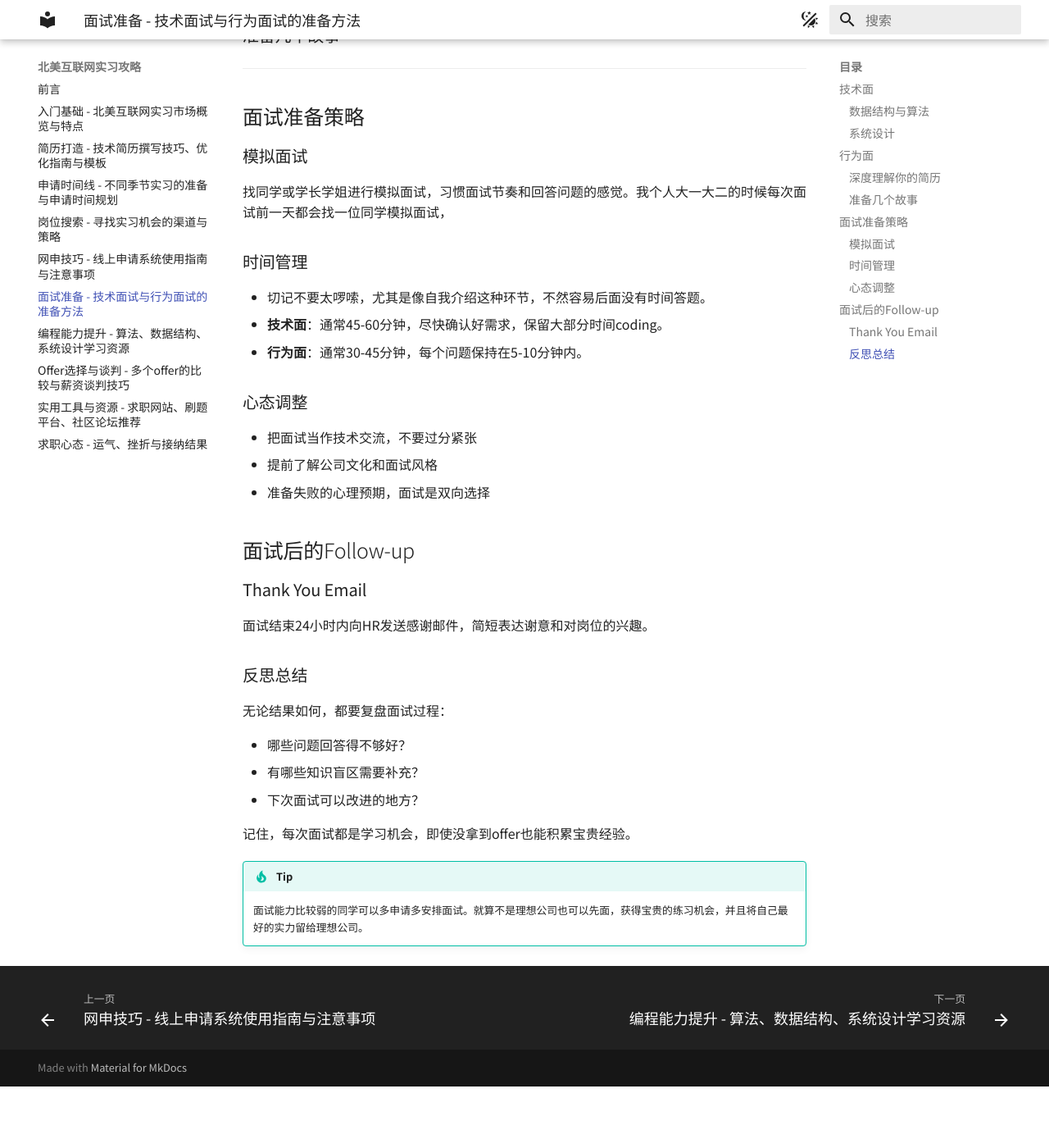
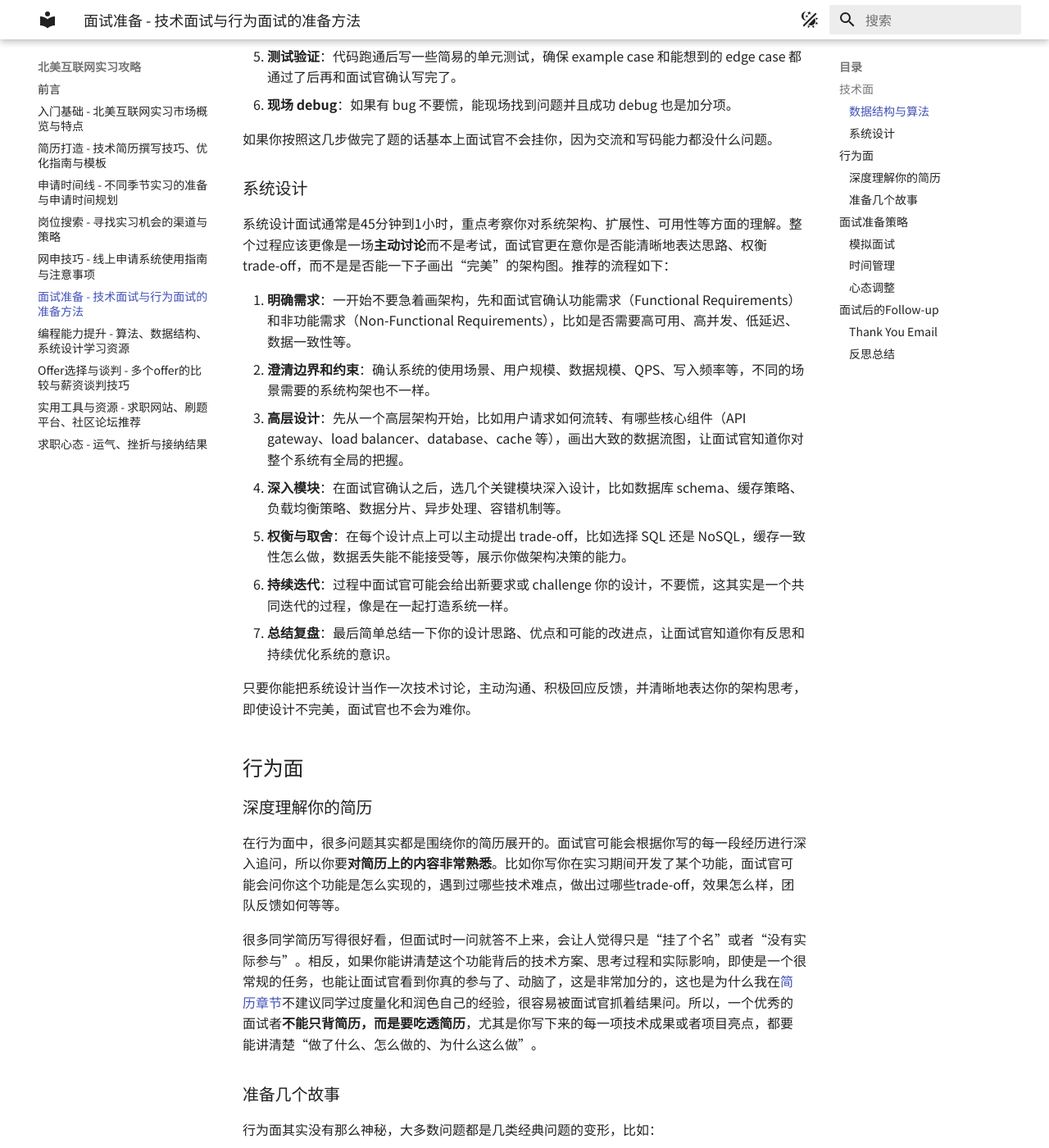
Before and after one commit to SamZhang02/internship-hunt-guide-cn, an MkDocs documentation site: the page built from docs/interviews.md, in a window 1280 px wide and 1400 px high, scrolled down 690 px. Shown: the whole window at 82% size. Built offline with MkDocs 1.6.1 and Material for MkDocs 9.7.7, drawn with Linux system fonts in a browser that asks for light colours; before the commit the page ends 2015 px from its top, so only the background shows below that; some of the changed text lies outside the part shown.

Commit message:
Write chapter on interviews

```diff
--- a/docs/interviews.md
+++ b/docs/interviews.md
@@ -6,19 +6,57 @@
 ## 技术面
 这里主要简单讲解一下技术面的交流技巧，具体提升技术能力提升的资源可以看<a href="programming.md">下一章节</a>。
 ### 数据结构与算法
+算法面一般会在45分钟内给你1-2道LeetCode风格的算法题，在面试中解一道题的步骤应该大致如下:
+
+1. **需求确认**：和面试官确认需求，先确定理解了问题再开始写代码。
+2. **解法讲解**：快速讲解一遍解法，并且和面试官确定这个解法合不合理。
+3. **协作思考**：如果想不出解法，可以适当的找面试官要提示，和面试官一起讨论和 pair program。
+4. **边写边说**：面试官 ok 后可以开始写代码，一边讲解一边写。
+5. **测试验证**：代码跑通后写一些简易的单元测试，确保 example case 和能想到的 edge case 都通过了后再和面试官确认写完了。
+6. **现场 debug**：如果有 bug 不要慌，能现场找到问题并且成功 debug 也是加分项。
+
+如果你按照这几步做完了题的话基本上面试官不会挂你，因为交流和写码能力都没什么问题。
 ### 系统设计
+系统设计面试通常是45分钟到1小时，重点考察你对系统架构、扩展性、可用性等方面的理解。整个过程应该更像是一场**主动讨论**而不是考试，面试官更在意你是否能清晰地表达思路、权衡 trade-off，而不是是否能一下子画出“完美”的架构图。推荐的流程如下：
 
+1. **明确需求**：一开始不要急着画架构，先和面试官确认功能需求（Functional Requirements）和非功能需求（Non-Functional Requirements），比如是否需要高可用、高并发、低延迟、数据一致性等。
+2. **澄清边界和约束**：确认系统的使用场景、用户规模、数据规模、QPS、写入频率等，不同的场景需要的系统构架也不一样。
+3. **高层设计**：先从一个高层架构开始，比如用户请求如何流转、有哪些核心组件（API gateway、load balancer、database、cache 等），画出大致的数据流图，让面试官知道你对整个系统有全局的把握。
+4. **深入模块**：在面试官确认之后，选几个关键模块深入设计，比如数据库 schema、缓存策略、负载均衡策略、数据分片、异步处理、容错机制等。
+5. **权衡与取舍**：在每个设计点上可以主动提出 trade-off，比如选择 SQL 还是 NoSQL，缓存一致性怎么做，数据丢失能不能接受等，展示你做架构决策的能力。
+6. **持续迭代**：过程中面试官可能会给出新要求或 challenge 你的设计，不要慌，这其实是一个共同迭代的过程，像是在一起打造系统一样。
+7. **总结复盘**：最后简单总结一下你的设计思路、优点和可能的改进点，让面试官知道你有反思和持续优化系统的意识。
+
+只要你能把系统设计当作一次技术讨论，主动沟通、积极回应反馈，并清晰地表达你的架构思考，即使设计不完美，面试官也不会为难你。
 ## 行为面
 
 ### 深度理解你的简历
+
+在行为面中，很多问题其实都是围绕你的简历展开的。面试官可能会根据你写的每一段经历进行深入追问，所以你要**对简历上的内容非常熟悉**。比如你写你在实习期间开发了某个功能，面试官可能会问你这个功能是怎么实现的，遇到过哪些技术难点，做出过哪些trade-off，效果怎么样，团队反馈如何等等。
+
+很多同学简历写得很好看，但面试时一问就答不上来，会让人觉得只是“挂了个名”或者“没有实际参与”。相反，如果你能讲清楚这个功能背后的技术方案、思考过程和实际影响，即使是一个很常规的任务，也能让面试官看到你真的参与了、动脑了，这是非常加分的，这也是为什么我在[简历章节](resume.md)不建议同学过度量化和润色自己的经验，很容易被面试官抓着结果问。所以，一个优秀的面试者**不能只背简历，而是要吃透简历**，尤其是你写下来的每一项技术成果或者项目亮点，都要能讲清楚“做了什么、怎么做的、为什么这么做”。
+
 ### 准备几个故事
+
+行为面其实没有那么神秘，大多数问题都是几类经典问题的变形，比如：
+
+- 讲一次你在工作或项目中遇到困难，是怎么解决的；
+- 讲一次你和别人有分歧的经历，怎么沟通、协调；
+- 讲一次你主动承担责任或带头推动事情的例子；
+- 讲一次你在压力比较大的情况下怎么完成任务的；
+- 讲一次你失败的经历，从中有什么收获。
+
+这些问题的核心在于看你**解决问题的思路、沟通协作能力、责任心和反思能力**。建议你提前准备几套这样的故事，最好是你亲身经历过、比较熟悉的场景，能真实地还原当时的背景和你的角色。回答的时候可以用 **问题 - 产出 - 结果**的框架来组织答案，让整个故事听起来有条理、有重点。
+
+面试前写下来、过一遍，不是为了背，而是为了**到时候不慌**。很多人第一次被问这种问题，会觉得不知道从哪里说起，脑子一片空白。如果你提前练过，现场就会更从容，思路也会更清晰。
 
 ---
 ## 面试准备策略
 
 ### 模拟面试
+找同学或学长学姐进行模拟面试，习惯面试节奏和回答问题的感觉。我大一大二的时候每次面试前一天都会找一位同学模拟面试。
 
-找同学或学长学姐进行模拟面试，习惯面试节奏和回答问题的感觉。我个人大一大二的时候每次面试前一天都会找一位同学模拟面试，
+模拟面试不一定能完全还原真实面试的场景，但它可以帮你提前适应那种“和一个陌生人不停说话”的状态，让你在正式面试时更放松、更自如。
 
 ### 时间管理
 
```
Also changed, not shown: other parts of docs/interviews.md (+1 -1 lines), docs/job_search.md (+1 -1 lines).
